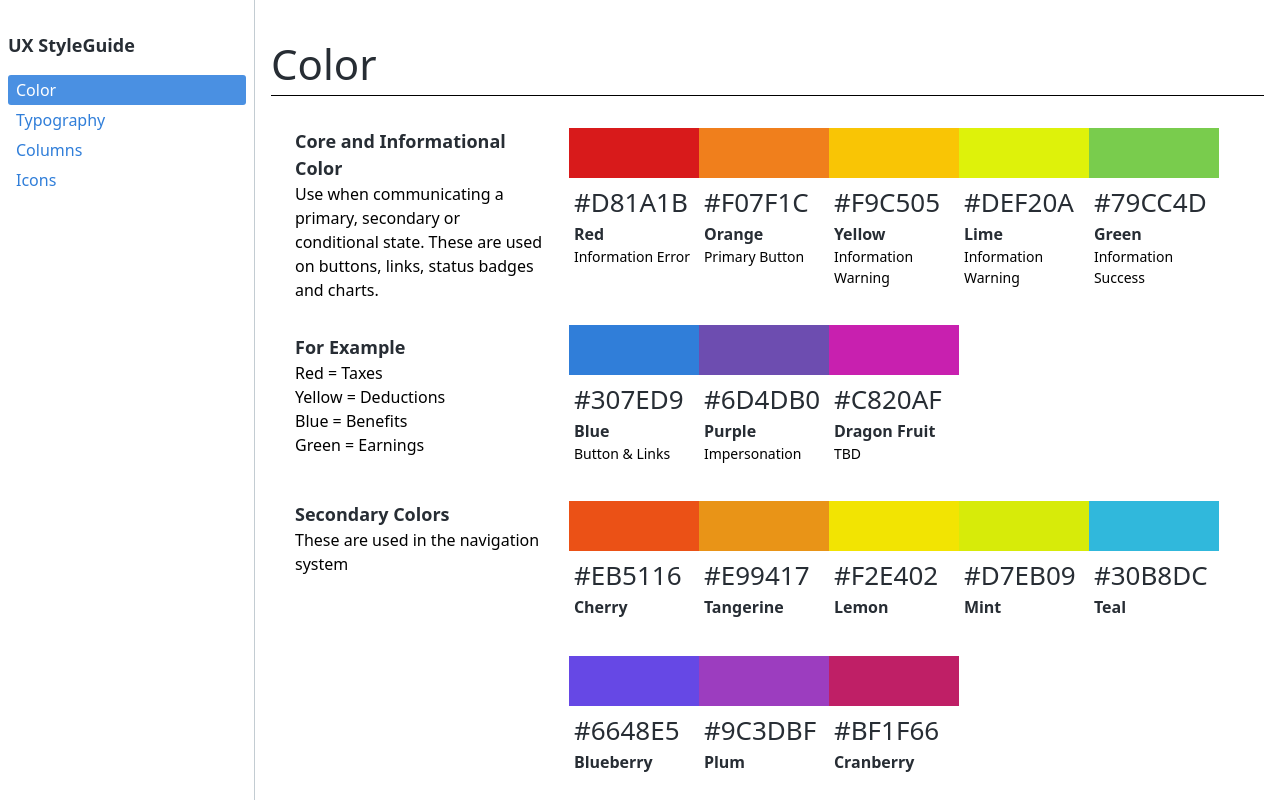
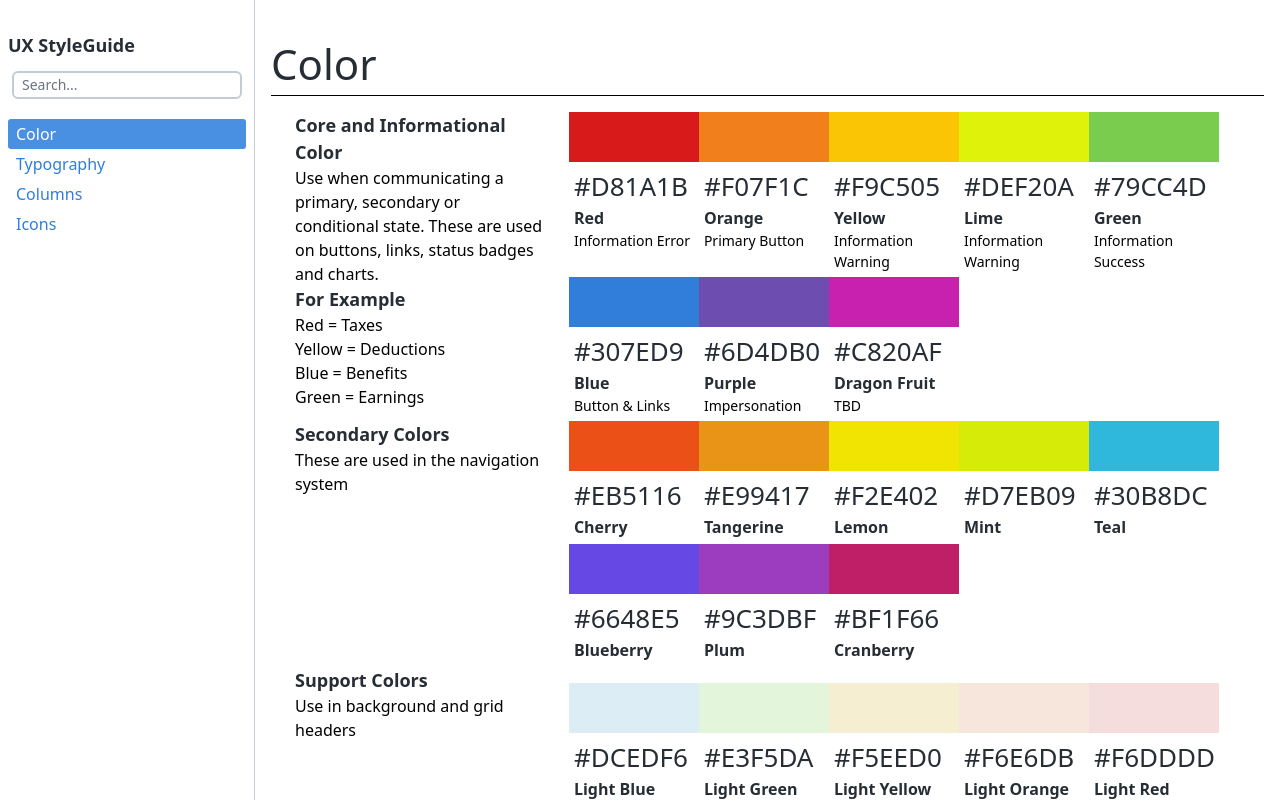
Before and after one commit to troybedingfield/style-guide, a Next.js app: page / in a window 1280 px wide. Shown: the top 802 px of the page. Built offline with nearby package versions, Linux system fonts and the light colour scheme.

Commit message:
reversed everything I did for github statice to add back in search and filter and highlight search results

```diff
--- a/src/app/components/menu/menu.tsx
+++ b/src/app/components/menu/menu.tsx
@@ -13,9 +13,9 @@ export default function Menu() {
         return id.name;
     });
     const activeId = useScrollspy(ids, 64); // 54 is navigation height
-    function SearchBarFallback() {
-        return <>placeholder</>
-    }
+    // function SearchBarFallback() {
+    //     return <>placeholder</>
+    // }
 
     return (
         <>
@@ -39,9 +39,9 @@ export default function Menu() {
                             />
 
                         </form> */}
-                        {/* <Suspense fallback={<SearchBarFallback />}>
-                            <Search placeholder={"Search..."} />
-                        </Suspense> */}
+
+                        <Search placeholder={"Search..."} />
+
                         <div id="desktop-clear" className="hide">
                             <div
                                 id="closeIconDesktop"
--- a/src/app/components/search/search.tsx
+++ b/src/app/components/search/search.tsx
@@ -28,7 +28,7 @@ export default function Search({ placeholder }: { placeholder: string }) {
 
 
 
-        <Suspense fallback={<SearchBarFallback />}>
+
         <div className="head-search relative flex flex-1 flex-shrink-0 p-1">
             <label htmlFor="search" className="sr-only">
                 Search
@@ -42,7 +42,7 @@ export default function Search({ placeholder }: { placeholder: string }) {
                 defaultValue={searchParams.get('query')?.toString()}
             />
         </div>
-        </Suspense>
+
 
     );
 }
--- a/src/app/page.tsx
+++ b/src/app/page.tsx
@@ -3,16 +3,16 @@ import StyleGuideCotent from "./style-guide-content";
 import { Suspense } from "react";
 
 export default async function HomePage(
-  //   props: {
-  //   // searchParams?: Promise<{
-  //   //   query?: string;
-  //   //   page?: string;
-  //   // }>
-  // }
+  props: {
+    searchParams?: Promise<{
+      query?: string;
+      page?: string;
+    }>
+  }
 ) {
-  // const searchParams = await props.searchParams;
-  // const query = searchParams?.query ?? '';
-  // const currentPage = Number(searchParams?.page) ?? 1;
+  const searchParams = await props.searchParams;
+  const query = searchParams?.query ?? '';
+  const currentPage = Number(searchParams?.page) ?? 1;
   return (
     <div id="container">
       <div id="nav-container">
@@ -22,12 +22,12 @@ export default async function HomePage(
       </div>
       <div className="main-content-area">
         <div className="p-4">
-          {/* <Suspense key={query + currentPage} fallback={'Searching...'}> */}
-          <StyleGuideCotent
-          // query={query}
-          // currentPage={currentPage}
-          />
-          {/* </Suspense> */}
+          <Suspense key={query + currentPage} fallback={'Searching...'}>
+            <StyleGuideCotent
+              query={query}
+              currentPage={currentPage}
+            />
+          </Suspense>
         </div>
       </div>
     </div>
--- a/src/app/sections/color.tsx
+++ b/src/app/sections/color.tsx
@@ -8,39 +8,39 @@ import useHighlightSearch from "../hooks/useHighlight";
 
 
 export default function Color(
-    //     {
-    //     // query,
-    //     // currentPage,
-    // }: {
-    //         // query: string;
-    //         // currentPage: number;
-    //     }
+    {
+        query,
+        currentPage,
+    }: {
+        query: string;
+        currentPage: number;
+    }
 ) {
     const colorD = colorData;
-    // const colorSections = colorData[0]?.sections;
-    // const colorColors = colorData[0]?.colors;
-    // const colorFilter = colorD.filter(color => [query].every(e => color.meta.includes(e)))
-
-    // const highlightedTitle = useHighlightSearch(colorData, query, 'title');
-
-    // const highlightedSectionsTitle = useHighlightSearch(colorSections, query, 'title');
-    // const highlightedSectionsBody = useHighlightSearch(colorSections, query, 'body');
-
-    // const highlightedColorsClass = useHighlightSearch(colorColors, query, 'class');
-    // const highlightedColorsHex = useHighlightSearch(colorColors, query, 'hexcode');
-    // const highlightedColorsColor = useHighlightSearch(colorColors, query, 'color');
-    // const highlightedColorsUse = useHighlightSearch(colorColors, query, 'use');
+    const colorSections = colorData[0]?.sections;
+    const colorColors = colorData[0]?.colors;
+    const colorFilter = colorD.filter(color => [query].every(e => color.meta.includes(e)))
+
+    const highlightedTitle = useHighlightSearch(colorData, query, 'title');
+
+    const highlightedSectionsTitle = useHighlightSearch(colorSections, query, 'title');
+    const highlightedSectionsBody = useHighlightSearch(colorSections, query, 'body');
+
+    const highlightedColorsClass = useHighlightSearch(colorColors, query, 'class');
+    const highlightedColorsHex = useHighlightSearch(colorColors, query, 'hexcode');
+    const highlightedColorsColor = useHighlightSearch(colorColors, query, 'color');
+    const highlightedColorsUse = useHighlightSearch(colorColors, query, 'use');
 
     return (
         <div id="color">
 
-            {/* <SearchableJsonDisplay jsonData={colorData} query={query} /> */}
-
-
-
-
-
-            {colorD.map((title, index) => {
+
+
+
+
+
+
+            {/* {colorD.map((title, index) => {
                 return (
                     <Fragment key={index}>
                         <div id="section-head" className="py-4">
@@ -50,10 +50,10 @@ export default function Color(
                         </div>
                     </Fragment>
                 );
-            })}
-
-
-            {/* {highlightedTitle.map((item, index) => (
+            })} */}
+
+
+            {highlightedTitle.map((item, index) => (
                 <div id="section-head" key={index} className="py-4">
                     <h3>
                         {item.parts.map((part, partIndex) => (
@@ -67,7 +67,7 @@ export default function Color(
                     </h3>
                     <hr />
                 </div>
-            ))} */}
+            ))}
 
 
 
@@ -84,7 +84,7 @@ export default function Color(
                     <div id="documentation">
 
 
-                        {/* {highlightedSectionsTitle.map((item, index) => (
+                        {highlightedSectionsTitle.map((item, index) => (
                             <Fragment key={index}>
 
                                 <h5>
@@ -177,10 +177,10 @@ export default function Color(
                                     })}
                                 </p>
                             </Fragment>
-                        ))} */}
-
-
-                        {colorD.map(section => {
+                        ))}
+
+
+                        {/* {colorD.map(section => {
                             return (
                                 section.sections.map((sec, index) => {
                                     if (sec.section === 'primary') {
@@ -215,13 +215,13 @@ export default function Color(
                                 }
                                 )
                             )
-                        })}
+                        })} */}
                     </div>
 
                     <div id="colors">
                         <div className="color-container">
 
-                            {colorD.map(section => {
+                            {/* {colorD.map(section => {
                                 return (section.colors.map((color, index) => {
                                     if (color.type === 'primary') {
                                         return (
@@ -246,10 +246,10 @@ export default function Color(
                                     }
                                 })
                                 )
-                            })}
-
-
-                            {/* <div className="color-container">
+                            })} */}
+
+
+                            <div className="color-container">
                                 <div className="color">
                                     {highlightedColorsClass.map((item, index) => (
                                         <Fragment key={index}>
@@ -915,7 +915,7 @@ export default function Color(
 
 
 
-                        </div> */}
+                            </div>
 
                         </div>
                     </div>
@@ -923,7 +923,7 @@ export default function Color(
 
                 <div id="sectionContainer" className="flex">
                     <div id="documentation">
-                        {colorD.map(section => {
+                        {/* {colorD.map(section => {
                             return (
                                 section.sections.map((sec, index) => {
                                     if (sec.section === 'secondary') {
@@ -941,9 +941,9 @@ export default function Color(
                                 }
                                 )
                             )
-                        })}
-
-                        {/* {highlightedSectionsTitle.map((item, index) => (
+                        })} */}
+
+                        {highlightedSectionsTitle.map((item, index) => (
                             <Fragment key={index}>
 
                                 <h5>
@@ -988,7 +988,7 @@ export default function Color(
                                     })}
                                 </p>
                             </Fragment>
-                        ))} */}
+                        ))}
 
                     </div>
 
@@ -998,7 +998,7 @@ export default function Color(
 
                         <div className="color-container">
 
-                            {colorD.map(section => {
+                            {/* {colorD.map(section => {
                                 return (section.colors.map((color, index) => {
                                     if (color.type === 'secondary') {
                                         return (
@@ -1025,12 +1025,12 @@ export default function Color(
                                     }
                                 })
                                 )
-                            })}
+                            })} */}
 
                         </div>
 
                         <div className="color-container">
-                            {/* <div className="color">
+                            <div className="color">
                                 {highlightedColorsClass.map((item, index) => (
                                     <Fragment key={index}>
 
@@ -1612,7 +1612,7 @@ export default function Color(
                             </div>
 
 
-
+                            <div className="color">
                                 {highlightedColorsClass.map((item, index) => (
                                     <Fragment key={index}>
 
@@ -1690,8 +1690,8 @@ export default function Color(
                                         </p>
 
                                     ))}
-                            </div> */}
-
+                                </div>
+                            </div>
 
 
 
@@ -1736,7 +1736,7 @@ export default function Color(
                     })} */}
                     <div id="documentation" >
 
-                        {/* {highlightedSectionsTitle.map((item, index) => (
+                        {highlightedSectionsTitle.map((item, index) => (
                             <Fragment key={index}>
 
                                 <h5>
@@ -1782,7 +1782,7 @@ export default function Color(
                                     })}
                                 </p>
                             </Fragment>
-                        ))} */}
+                        ))}
 
                     </div>
 
--- a/src/app/sections/icons.tsx
+++ b/src/app/sections/icons.tsx
@@ -3,23 +3,23 @@ import { iconsData } from "../server/data/icons";
 import './styles/icons.scss'
 
 export default function Icons(
-    //     {
-    //     // query,
-    //     // currentPage,
-    // }: {
-    //         // query: string;
-    //         // currentPage: number;
-    //     }
+    {
+        query,
+        currentPage,
+    }: {
+        query: string;
+        currentPage: number;
+    }
 ) {
     const iconsD = iconsData;
-    // const iconsFilter = iconsD.filter(ico => [query].every(e => ico.meta.includes(e)))
+    const iconsFilter = iconsD.filter(ico => [query].every(e => ico.meta.includes(e)))
     return (
         <div id="icons">
 
 
 
 
-            {iconsD.map((title, index) => {
+            {iconsFilter.map((title, index) => {
                 return (
                     <Fragment key={index}>
                         <div id="section-head" className="py-4">
@@ -42,7 +42,7 @@ export default function Icons(
 
 
 
-                        {iconsD.map(section => {
+                        {iconsFilter.map(section => {
                             return (
                                 section.documentation.map((doc, index) => {
                                     return (
@@ -73,7 +73,7 @@ export default function Icons(
 
 
 
-                        {iconsD.map(section => {
+                        {iconsFilter.map(section => {
                             return (
                                 section.newicons.map(newicons => {
                                     return (
@@ -92,7 +92,7 @@ export default function Icons(
                         <div className="mostUsed">
 
                             <div className="icon-wrap flex !flex-row gap-4">
-                                {iconsD.map(section => {
+                                {iconsFilter.map(section => {
                                     return (
                                         section.newicons.map(newicons => {
                                             return (
@@ -120,7 +120,7 @@ export default function Icons(
 
 
 
-                        {iconsD.map(section => {
+                        {iconsFilter.map(section => {
                             return (
                                 section.mostused.map(most => {
                                     return (
@@ -137,7 +137,7 @@ export default function Icons(
 
 
                             <div className="icon-wrap flex">
-                                {iconsD.map(section => {
+                                {iconsFilter.map(section => {
                                     return (
                                         section.mostused.map(most => {
                                             return (
@@ -163,7 +163,7 @@ export default function Icons(
 
 
                         <section>
-                            {iconsD.map(section => {
+                            {iconsFilter.map(section => {
                                 return (
                                     section.outliers.map(outlie => {
                                         return (
@@ -186,7 +186,7 @@ export default function Icons(
                             <div className="mostUsed">
 
                                 <div className="icon-wrap flex">
-                                    {iconsD.map(section => {
+                                    {iconsFilter.map(section => {
                                         return (
                                             section.outliers.map(outlie => {
                                                 return (
@@ -220,7 +220,7 @@ export default function Icons(
 
                         <section>
 
-                            {iconsD.map((section, index) => {
+                            {iconsFilter.map((section, index) => {
                                 return (
 
                                     <h4 key={index}>{section.allicons}</h4>
@@ -234,7 +234,7 @@ export default function Icons(
 
                             <div  >
 
-                                {iconsD.map(section => {
+                                {iconsFilter.map(section => {
                                     return (
                                         section.icons.map(icon => {
                                             return (
--- a/src/app/sections/typography.tsx
+++ b/src/app/sections/typography.tsx
@@ -3,23 +3,23 @@ import { typographyData } from "../server/data/typography";
 import { Fragment } from "react";
 
 export default function Typography(
-    //     {
-    //     // query,
-    //     // currentPage,
-    // }: {
-    //         // query: string;
-    //         // currentPage: number;
-    //     }
+    {
+        query,
+        currentPage,
+    }: {
+        query: string;
+        currentPage: number;
+    }
 ) {
 
     const typographyD = typographyData;
-    // const typographyFilter = typographyD.filter(typo => [query].every(e => typo.meta.includes(e)))
+    const typographyFilter = typographyD.filter(typo => [query].every(e => typo.meta.includes(e)))
     return (
         <div id="typography">
 
 
 
-            {typographyD.map((title, index) => {
+            {typographyFilter.map((title, index) => {
                 return (
                     <Fragment key={index}>
                         <div id="section-head" className="py-4">
@@ -39,7 +39,7 @@ export default function Typography(
                 <div id="sectionContainer">
                     <div id="documentation">
 
-                        {typographyD.map(des => {
+                        {typographyFilter.map(des => {
                             return des.documentation.map((doc, index) => {
                                 return (
                                     <Fragment key={index}>
@@ -51,7 +51,7 @@ export default function Typography(
                             });
                         })}
 
-                        {typographyD.map(des => {
+                        {typographyFilter.map(des => {
                             return des.sections.map((sec, index) => {
                                 if (sec.section === 'allheights') {
 
@@ -69,7 +69,7 @@ export default function Typography(
                     </div>
                     <div id="typography-inner" className="main-content">
                         <div className="headers-container">
-                            {typographyD.map(des => {
+                            {typographyFilter.map(des => {
                                 return des.headlines.map((head, index) => {
                                     return (
                                         <Fragment key={index}>
@@ -108,7 +108,7 @@ export default function Typography(
                 <div id="sectionContainer">
 
 
-                    {typographyD.map(des => {
+                    {typographyFilter.map(des => {
                         return des.sections.map((sec, index) => {
                             if (sec.section === 'frequentlyused') {
 
@@ -128,7 +128,7 @@ export default function Typography(
 
                     <div id="typography-inner" className="main-content">
 
-                        {typographyD.map(des => {
+                        {typographyFilter.map(des => {
                             return des.frequentlyused.map((head, index) => {
                                 return (
                                     <div key={index} className="py-4">
@@ -164,7 +164,7 @@ export default function Typography(
                     </div>
                     <div id="typography-inner" className="main-content">
 
-                        {typographyD.map(des => {
+                        {typographyFilter.map(des => {
                             return des.frequentlyused.map((head, index) => {
                                 return (
                                     <div key={index} className="py-4">
@@ -204,7 +204,7 @@ export default function Typography(
                     </div>
                     <div id="typography-inner" className="main-content">
 
-                        {typographyD.map(des => {
+                        {typographyFilter.map(des => {
                             return des.frequentlyused.map((two, index) => {
 
 
@@ -223,7 +223,7 @@ export default function Typography(
                             });
                         })}
                         <div className="container grid grid-cols-12 gap-4">
-                            {typographyD.map(des => {
+                            {typographyFilter.map(des => {
                                 return des.twocolumns.map((two, index) => {
 
 
--- a/src/app/style-guide-content.tsx
+++ b/src/app/style-guide-content.tsx
@@ -4,28 +4,28 @@ import Icons from "./sections/icons";
 import Typography from "./sections/typography";
 
 export default async function StyleGuideCotent(
-    //     {
-    //     // query,
-    //     // currentPage,
-    // }: {
-    //         // query: string;
-    //         // currentPage: number;
-    //     }
+    {
+        query,
+        currentPage,
+    }: {
+        query: string;
+        currentPage: number;
+    }
 ) {
 
     return (
         <>
             <Color
-            // query={query} currentPage={currentPage}
+                query={query} currentPage={currentPage}
             />
             <Typography
-            // query={query} currentPage={currentPage}
+                query={query} currentPage={currentPage}
             />
             <Columns
-            // query={query} currentPage={currentPage}
+                query={query} currentPage={currentPage}
             />
             <Icons
-            // query={query} currentPage={currentPage}
+                query={query} currentPage={currentPage}
             />
         </>
     )
```
Also changed, not shown: src/app/sections/columns.tsx (+21 -21 lines). Lines whose indentation alone changed are shown as unchanged.
